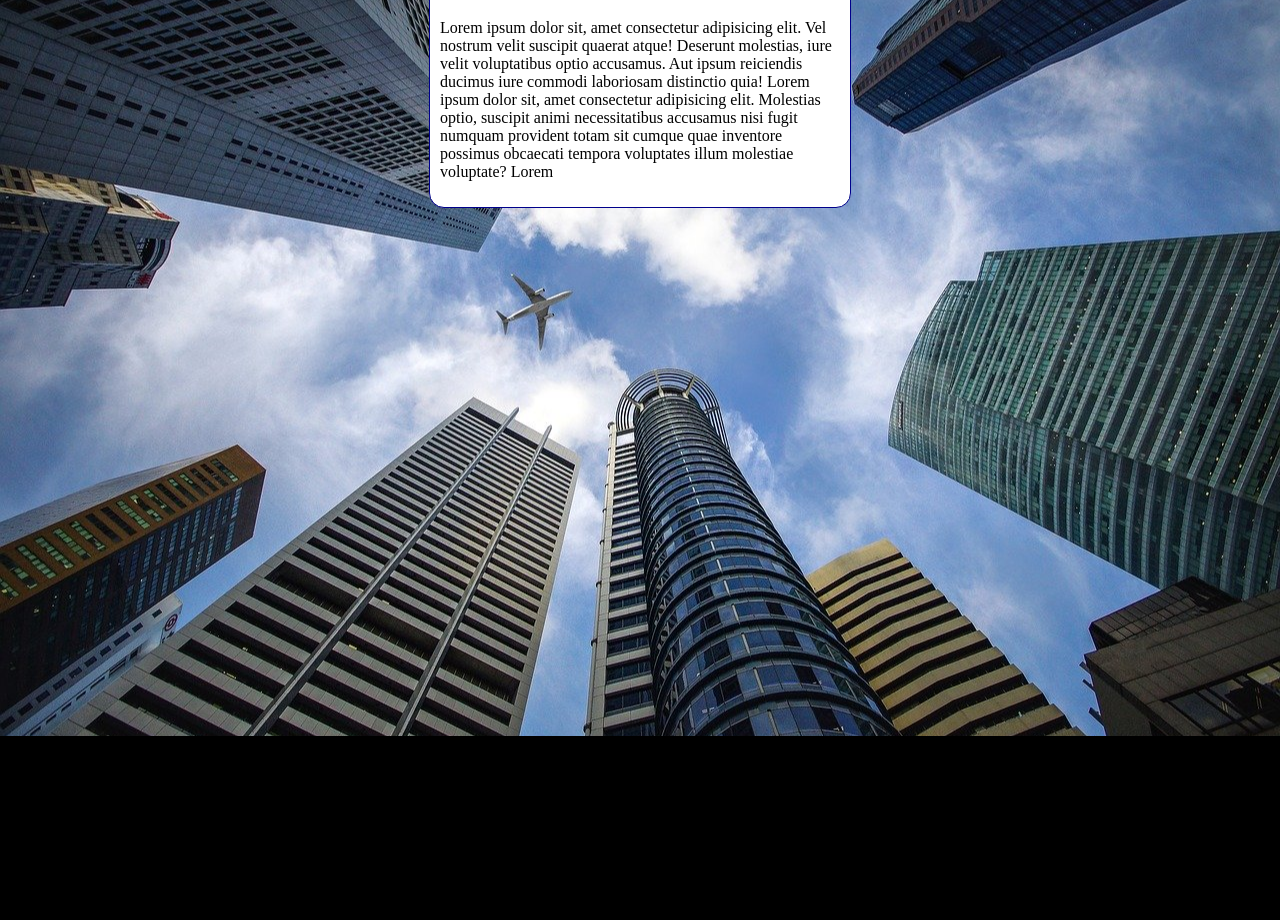
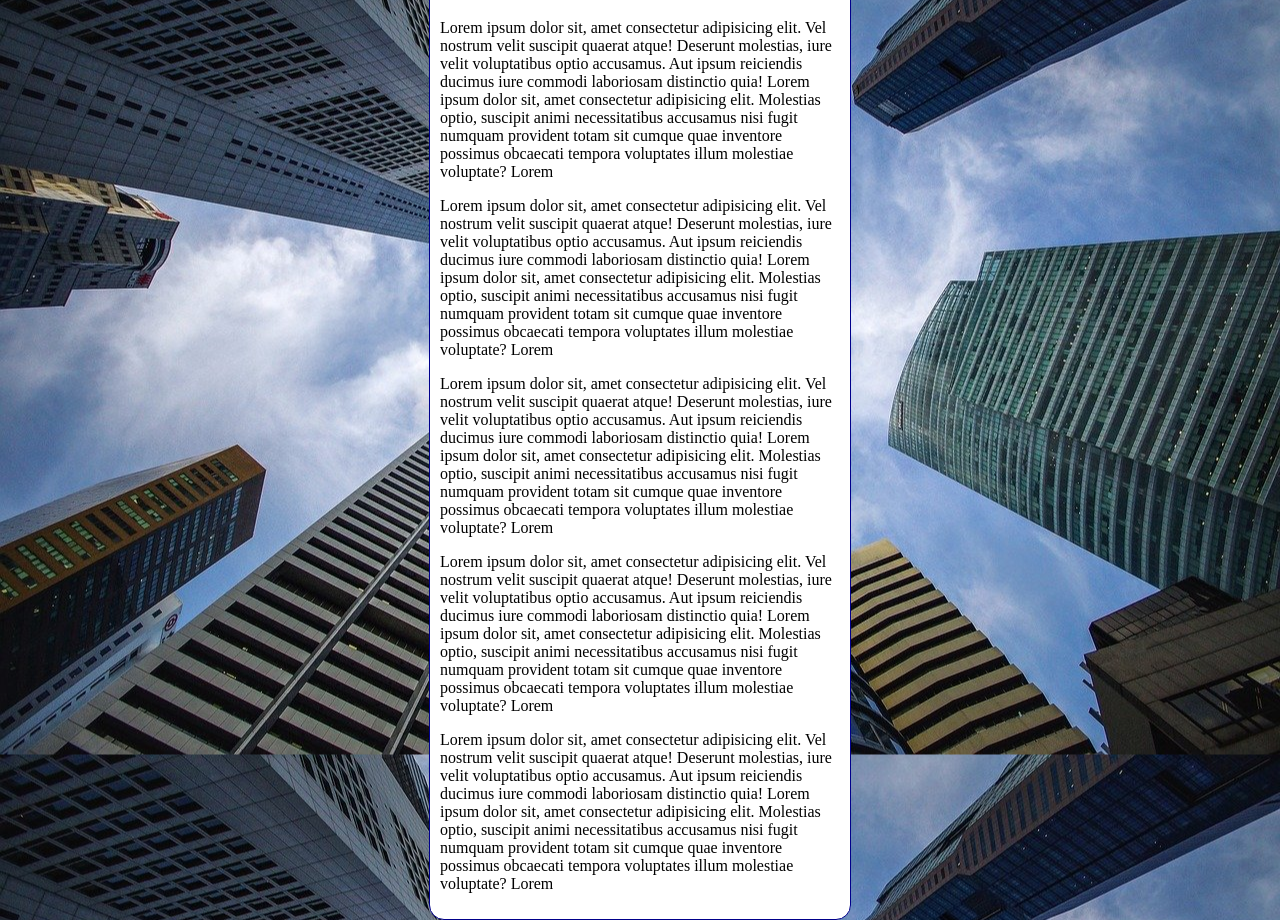
Before and after one commit to alandsbarroso/html-css, a plain HTML site: page exercícios/ex022/fundo006.html in a window 1280 px wide. Shown: the part 80-1000 px from the top of the page. Before the commit the page ends 816 px from the top, so only its background shows below. Drawn offline with Linux system fonts and the light colour scheme.

Commit message:
Update fundo006.html

```diff
--- a/exercícios/ex022/fundo006.html
+++ b/exercícios/ex022/fundo006.html
@@ -11,7 +11,7 @@
             background-color: black;
             background-image: url('imagens/wallpaper002.jpg');
             background-position: center center;
-            background-repeat: no-repeat;
+            background-repeat: repeat-y;
             background-size: cover;
         }
 
@@ -29,6 +29,10 @@
     <main>
         <h1>Teste de Imagem de Fundo</h1>
         <p>Lorem ipsum dolor sit, amet consectetur adipisicing elit. Vel nostrum velit suscipit quaerat atque! Deserunt molestias, iure velit voluptatibus optio accusamus. Aut ipsum reiciendis ducimus iure commodi laboriosam distinctio quia! Lorem ipsum dolor sit, amet consectetur adipisicing elit. Molestias optio, suscipit animi necessitatibus accusamus nisi fugit numquam provident totam sit cumque quae inventore possimus obcaecati tempora voluptates illum molestiae voluptate? Lorem</p>
+        <p>Lorem ipsum dolor sit, amet consectetur adipisicing elit. Vel nostrum velit suscipit quaerat atque! Deserunt molestias, iure velit voluptatibus optio accusamus. Aut ipsum reiciendis ducimus iure commodi laboriosam distinctio quia! Lorem ipsum dolor sit, amet consectetur adipisicing elit. Molestias optio, suscipit animi necessitatibus accusamus nisi fugit numquam provident totam sit cumque quae inventore possimus obcaecati tempora voluptates illum molestiae voluptate? Lorem</p>
+        <p>Lorem ipsum dolor sit, amet consectetur adipisicing elit. Vel nostrum velit suscipit quaerat atque! Deserunt molestias, iure velit voluptatibus optio accusamus. Aut ipsum reiciendis ducimus iure commodi laboriosam distinctio quia! Lorem ipsum dolor sit, amet consectetur adipisicing elit. Molestias optio, suscipit animi necessitatibus accusamus nisi fugit numquam provident totam sit cumque quae inventore possimus obcaecati tempora voluptates illum molestiae voluptate? Lorem</p>
+        <p>Lorem ipsum dolor sit, amet consectetur adipisicing elit. Vel nostrum velit suscipit quaerat atque! Deserunt molestias, iure velit voluptatibus optio accusamus. Aut ipsum reiciendis ducimus iure commodi laboriosam distinctio quia! Lorem ipsum dolor sit, amet consectetur adipisicing elit. Molestias optio, suscipit animi necessitatibus accusamus nisi fugit numquam provident totam sit cumque quae inventore possimus obcaecati tempora voluptates illum molestiae voluptate? Lorem</p>
+        <p>Lorem ipsum dolor sit, amet consectetur adipisicing elit. Vel nostrum velit suscipit quaerat atque! Deserunt molestias, iure velit voluptatibus optio accusamus. Aut ipsum reiciendis ducimus iure commodi laboriosam distinctio quia! Lorem ipsum dolor sit, amet consectetur adipisicing elit. Molestias optio, suscipit animi necessitatibus accusamus nisi fugit numquam provident totam sit cumque quae inventore possimus obcaecati tempora voluptates illum molestiae voluptate? Lorem</p>
     </main>
 </body>
 </html>
```
